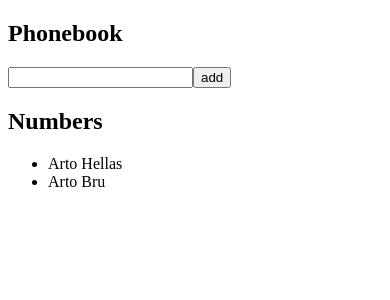
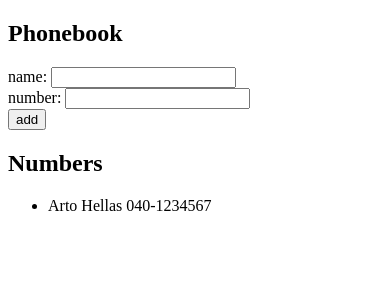
Before and after one commit to ce13ste/HelsinkiMOOC, a React (Create React App) app: page / in a window 390 px wide. Shown: the top 300 px of the page. Built offline with nearby package versions, Linux system fonts and the light colour scheme.

Commit message:
2.8: The Phonebook Step3

```diff
--- a/src/App.js
+++ b/src/App.js
@@ -3,22 +3,32 @@ import Name from "./components/Name";
 
 const App = () => {
 	console.log("app");
-	const [persons, setPersons] = useState([{ name: "Arto Hellas", id: 1 },{ name: "Arto Bru", id: 2 }]);
-	const [newName, setNewName] = useState("");
+	const [persons, setPersons] = useState([
+    { name: "Arto Hellas", number: "040-1234567", id: 1 },
+  ]);
+  const [newName, setNewName] = useState("");
+  const [newNumber, setNewNumber] = useState("");
 
 	const addName = () => {
 		const nameObject = {
-			name: newName,
+      name: newName,
+      number: newNumber,
 			id: persons.length + 1,
 		};
 
 		setPersons(persons.concat(nameObject));
-		setNewName("");
+    setNewName("")
+    setNewNumber("");
 	};
 
 	const updateName = (event) => {
 		setNewName(event.target.value);
   };
+
+  const updateNumber = (event) => {
+		setNewNumber(event.target.value);
+  };
+
 
   const checkExists = (event) => {
     event.preventDefault();
@@ -34,13 +44,19 @@ const App = () => {
 		<div>
 			<h2>Phonebook</h2>
 			<form onSubmit={checkExists}>
-				<input value={newName} onChange={updateName} />
+				<div>
+          name: <input value={newName} onChange={updateName} />
+        </div>
+        <div>
+          number: <input value={newNumber} onChange={updateNumber} />
+        </div>
 				<button type="submit">add</button>
 			</form>
 			<h2>Numbers</h2>
 			<ul>
-				{persons.map((person) => (
-					<Name key={person.id} name={person.name} />
+				{persons.map(person => (
+					<Name key={person.id} person={person} />
+
 				))}
 			</ul>
 		</div>
--- a/src/components/Name.js
+++ b/src/components/Name.js
@@ -1,7 +1,11 @@
 import React from "react";
 
-const Name = ({ name }) => {
-	return <li>{name}</li>;
+const Name = ({ person }) => {
+	return (
+        <li>
+            {person.name} {person.number}
+        </li>
+        );
 };
 
 export default Name;
```
